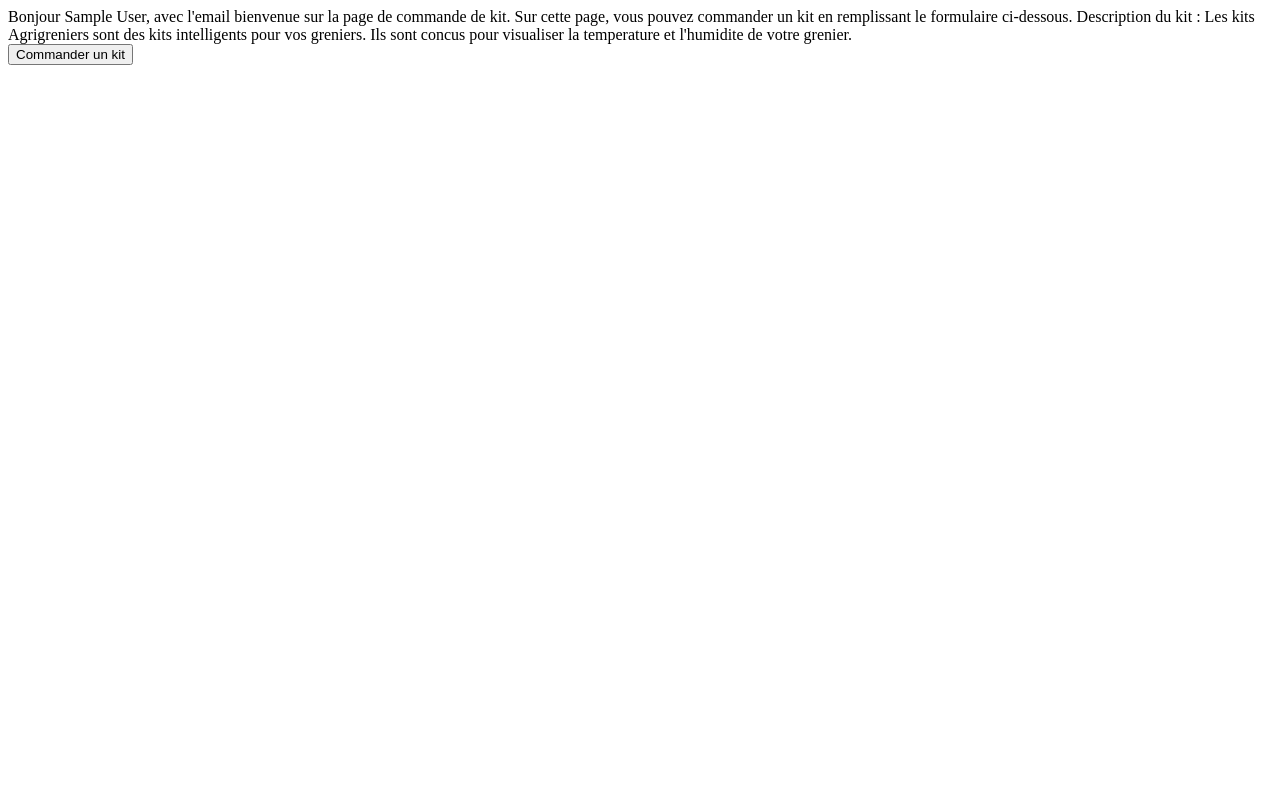
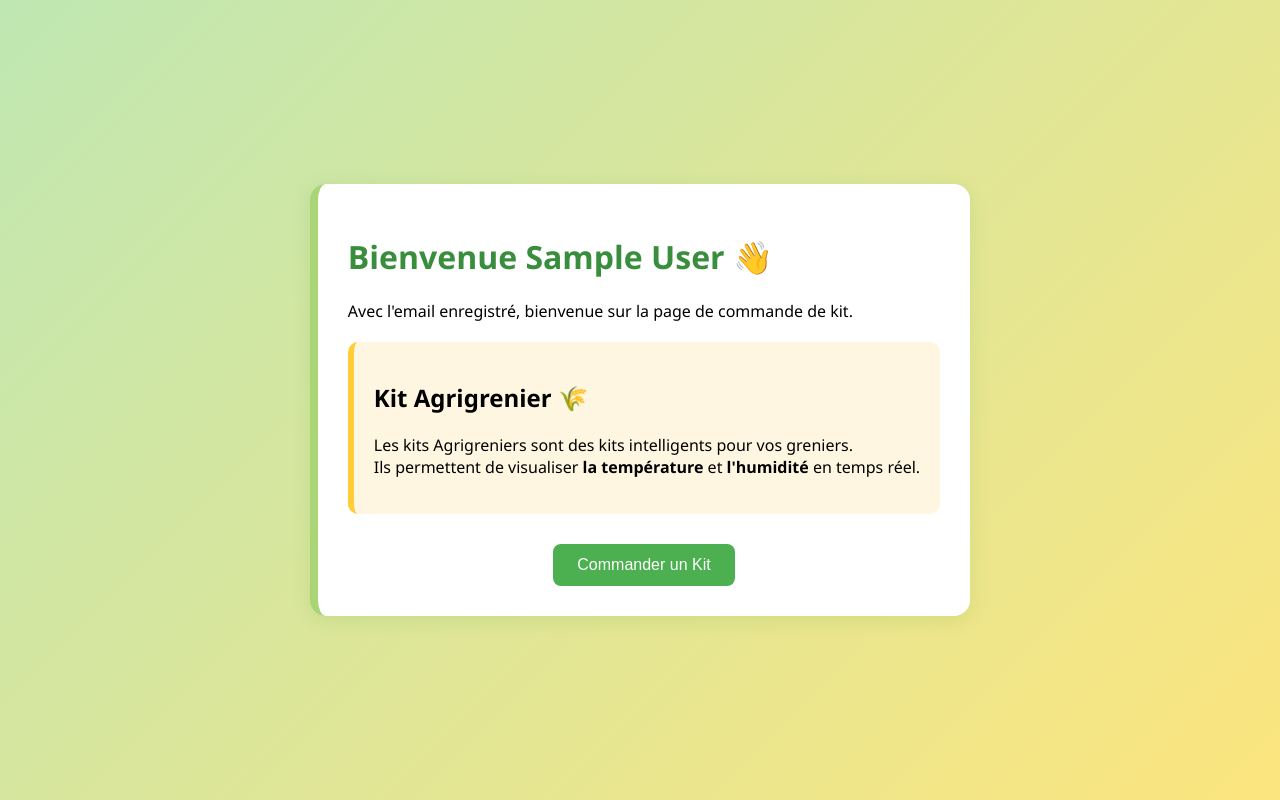
Before and after one commit to diarraaaa/AgrigrenierIOT, a Flask app: template app/templates/commanderkit.html in a window 1280 px wide. Run offline with Flask 3, Linux system fonts and the light colour scheme; the template is opened without the code that fills it, so the values that code supplies are empty; the visitor is signed in with stand-in values (Sample User, id 1).

Commit message:
commandekit

```diff
--- a/app/templates/commanderkit.html
+++ b/app/templates/commanderkit.html
@@ -1,18 +1,82 @@
-<html>
-    <head>
-        <title>
+<!DOCTYPE html>
+<html lang="fr">
+<head>
+    <meta charset="UTF-8">
+    <title>Commande de Kit Agrigrenier</title>
+    <style>
+        body {
+                font-family: 'Segoe UI', Tahoma, Geneva, Verdana, sans-serif;
+                margin: 0;
+                padding: 0;
+                min-height: 100vh;
+                background: linear-gradient(135deg, #bfe7b2, #fce57e); /* dégradé vert-jaune */
+                display: flex;
+                align-items: center;
+                justify-content: center;
 
-        </title>
-    </head>
-    <body>
-        Bonjour {{session['prenom']}}, avec l'email  bienvenue sur la page de commande de kit.
-        Sur cette page, vous pouvez commander un kit en remplissant le formulaire ci-dessous.
-        Description du kit : Les kits Agrigreniers sont des kits intelligents pour vos greniers.
-        Ils sont concus pour visualiser la temperature et l'humidite de votre grenier.
-        <form action="/requestkit" method="post">
+        }
+
+        .container {
+            max-width: 700px;
+            margin: 60px auto;
+            padding: 30px;
+            background-color: #ffffff;
+            border-radius: 16px;
+            box-shadow: 0 4px 20px rgba(0, 128, 0, 0.1);
+            border-left: 8px solid #aad576;
+        }
+
+        h1 {
+            color: #388e3c;
+        }
+
+        .kit-description {
+            background-color: #fef6e0;
+            padding: 20px;
+            border-left: 6px solid #ffcd38;
+            margin: 20px 0;
+            border-radius: 10px;
+        }
+
+        .kit-form {
+            text-align: center;
+            margin-top: 30px;
+        }
+
+        .kit-form button {
+            background-color: #4caf50;
+            color: white;
+            border: none;
+            padding: 12px 24px;
+            font-size: 16px;
+            border-radius: 8px;
+            cursor: pointer;
+            transition: background-color 0.3s;
+        }
+
+        .kit-form button:hover {
+            background-color: #388e3c;
+        }
+    </style>
+</head>
+<body>
+    <div class="container">
+        <h1>Bienvenue {{ session['prenom'] }} 👋</h1>
+        <p>
+            Avec l'email enregistré, bienvenue sur la page de commande de kit.
+        </p>
+        <div class="kit-description">
+            <h2>Kit Agrigrenier 🌾</h2>
+            <p>
+                Les kits Agrigreniers sont des kits intelligents pour vos greniers.<br>
+                Ils permettent de visualiser <strong>la température</strong> et <strong>l'humidité</strong> en temps réel.
+            </p>
+        </div>
+        <form action="/requestkit" method="post" class="kit-form">
             <input type="hidden" name="userprenom" value="{{ session['prenom'] }}">
             <input type="hidden" name="userid" value="{{ session['id'] }}">
-            <input type="submit" value="Commander un kit">
+            <button type="submit">Commander un Kit</button>
         </form>
-    </body>
+    </div>
+</body>
 </html>
```
